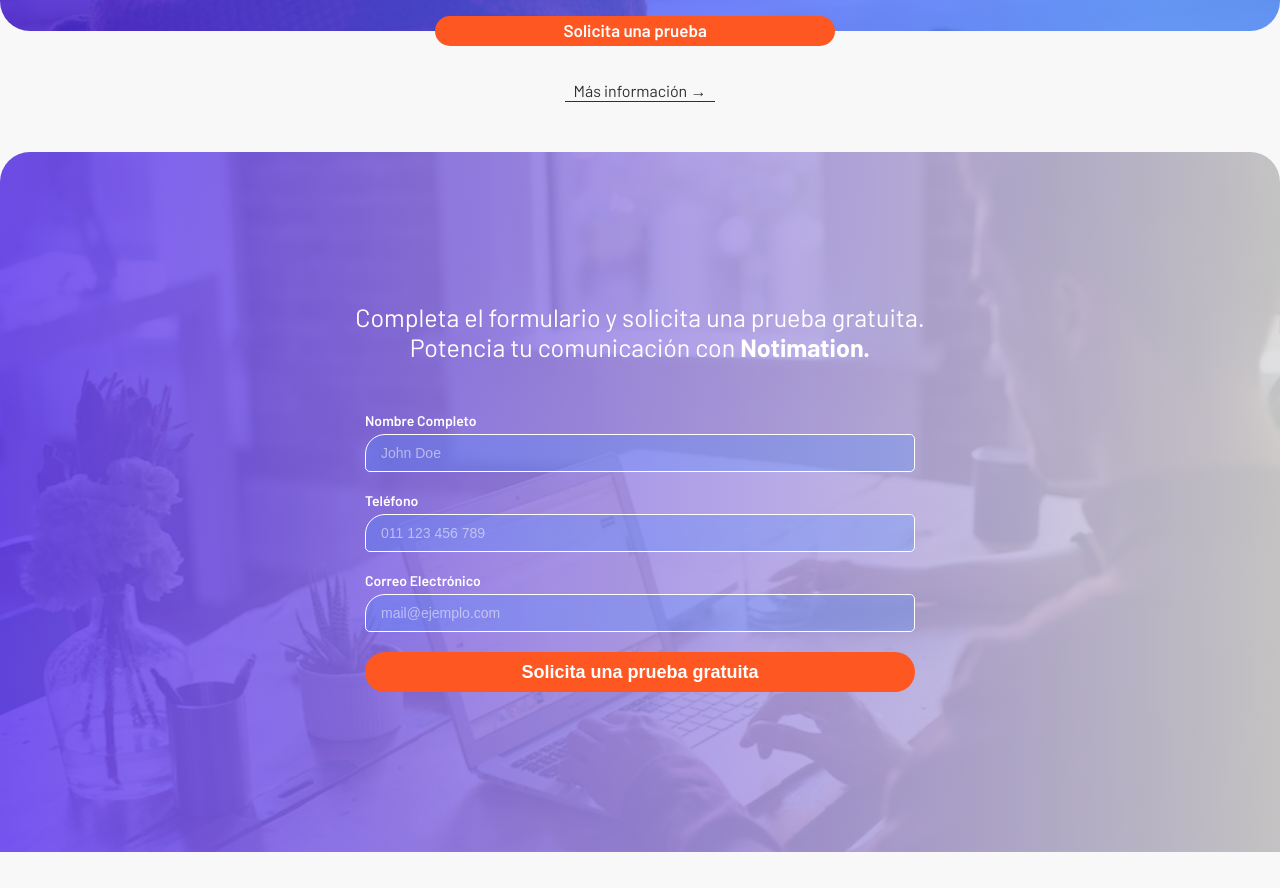
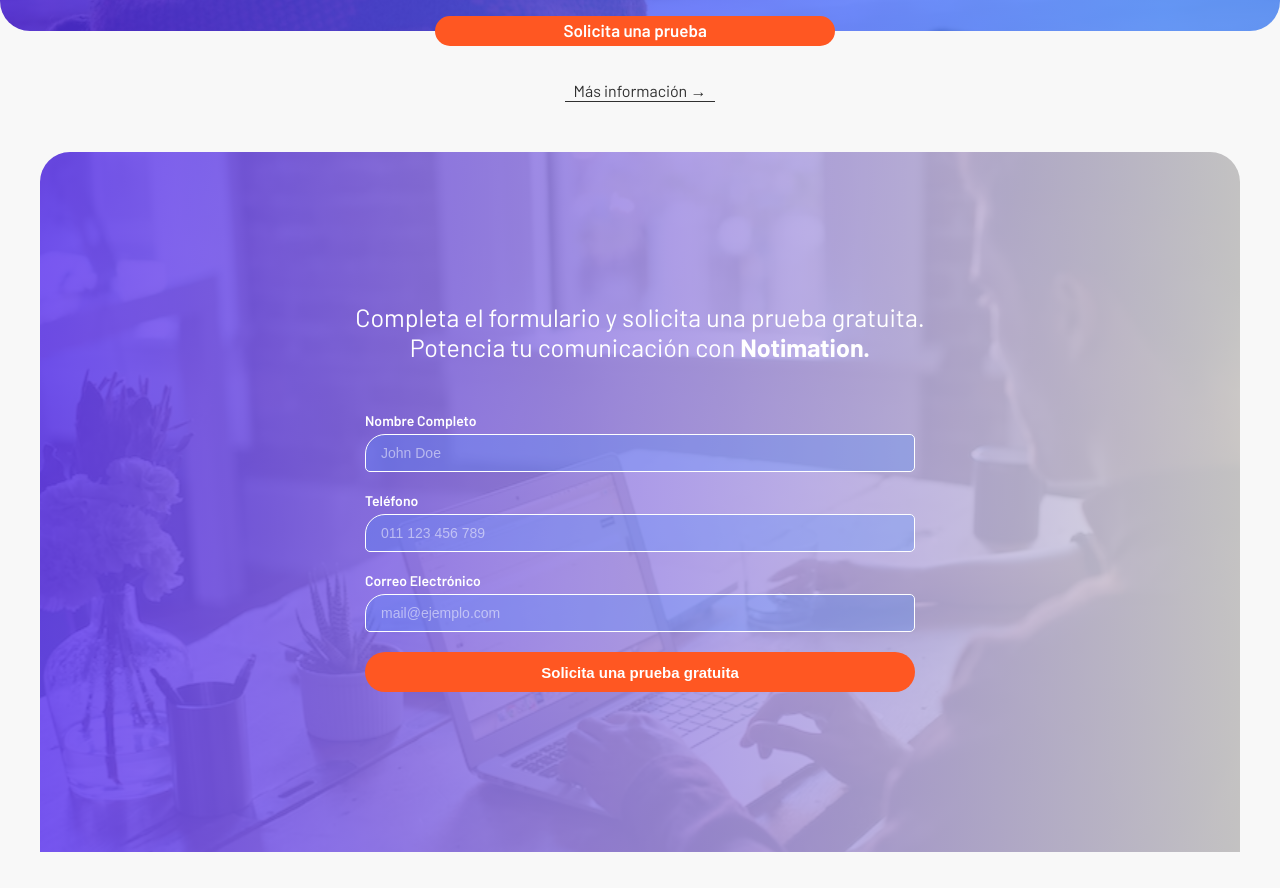
Before and after one commit to gszcode/Landing, a Next.js app: page / in a window 1280 px wide. Shown: the part 1224-2112 px from the top of the page. Built offline with nearby package versions, Linux system fonts and the light colour scheme.

Commit message:
fix button styles

```diff
--- a/src/components/Form/Form.module.scss
+++ b/src/components/Form/Form.module.scss
@@ -1,6 +1,8 @@
 @import '@/app/theme';
 
 .container {
+  max-width: $max-width;
+  margin: 12px auto;
   @include width-height(100%, 700px);
   background-size: cover;
   background-position: center center;
@@ -35,7 +37,7 @@
         border: 1px solid $whiteColor;
         @include font(14px, 400);
         outline: none;
-        color: rgba(255, 255, 255, 0.5);
+        color: $whiteColor;
         border-radius: 20px 5px 5px 5px;
 
         &::placeholder {
@@ -53,6 +55,14 @@
       color: $whiteColor;
       border-radius: $radius;
       border: none;
+      cursor: pointer;
+      transition: all 200ms linear;
+
+      &:hover {
+        background: $whiteColor;
+        border: 1px solid $buttonColor;
+        color: $buttonColor;
+      }
     }
   }
 
@@ -75,7 +85,7 @@
       .inputContainer,
       .btn {
         @include width-height(450px, 40px);
-        font-size: 18px;
+        font-size: 15px;
       }
     }
   }
@@ -85,7 +95,6 @@
       .inputContainer,
       .btn {
         @include width-height(550px, 40px);
-        font-size: 18px;
       }
     }
   }
```
